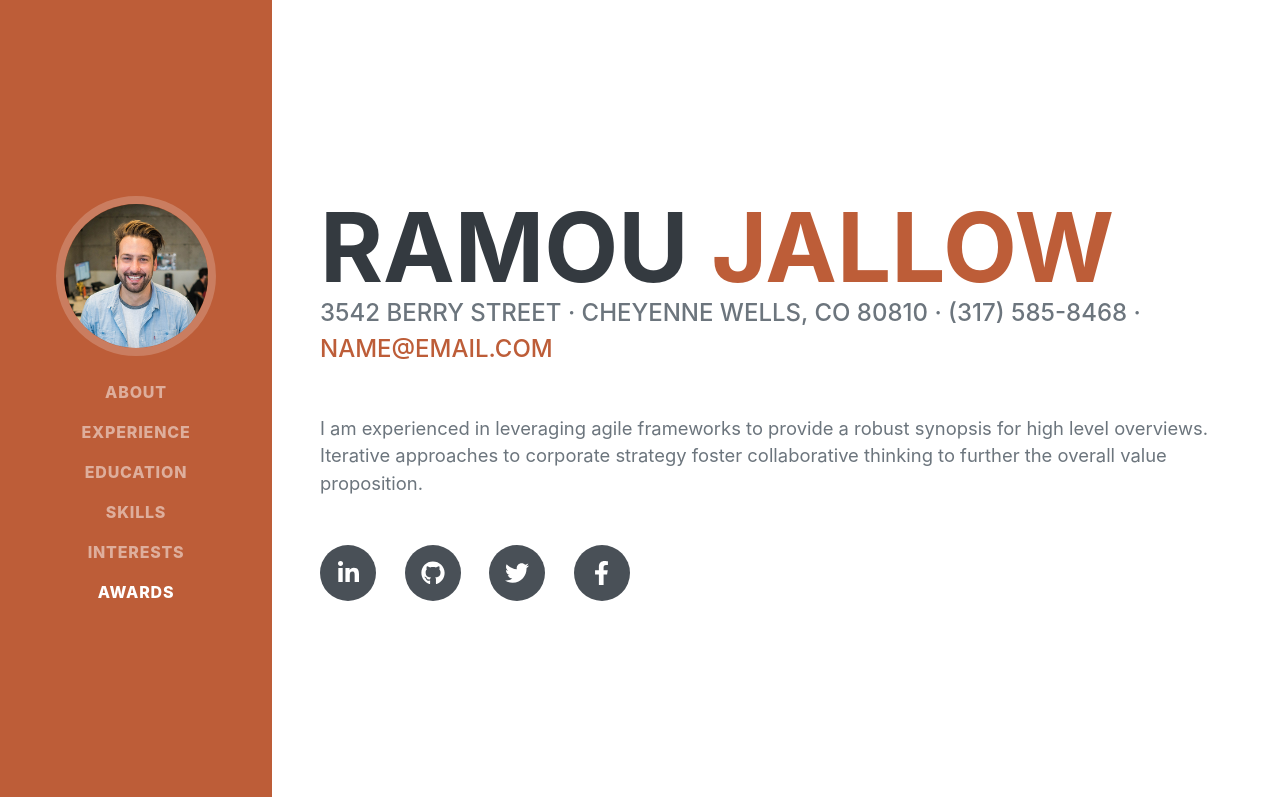
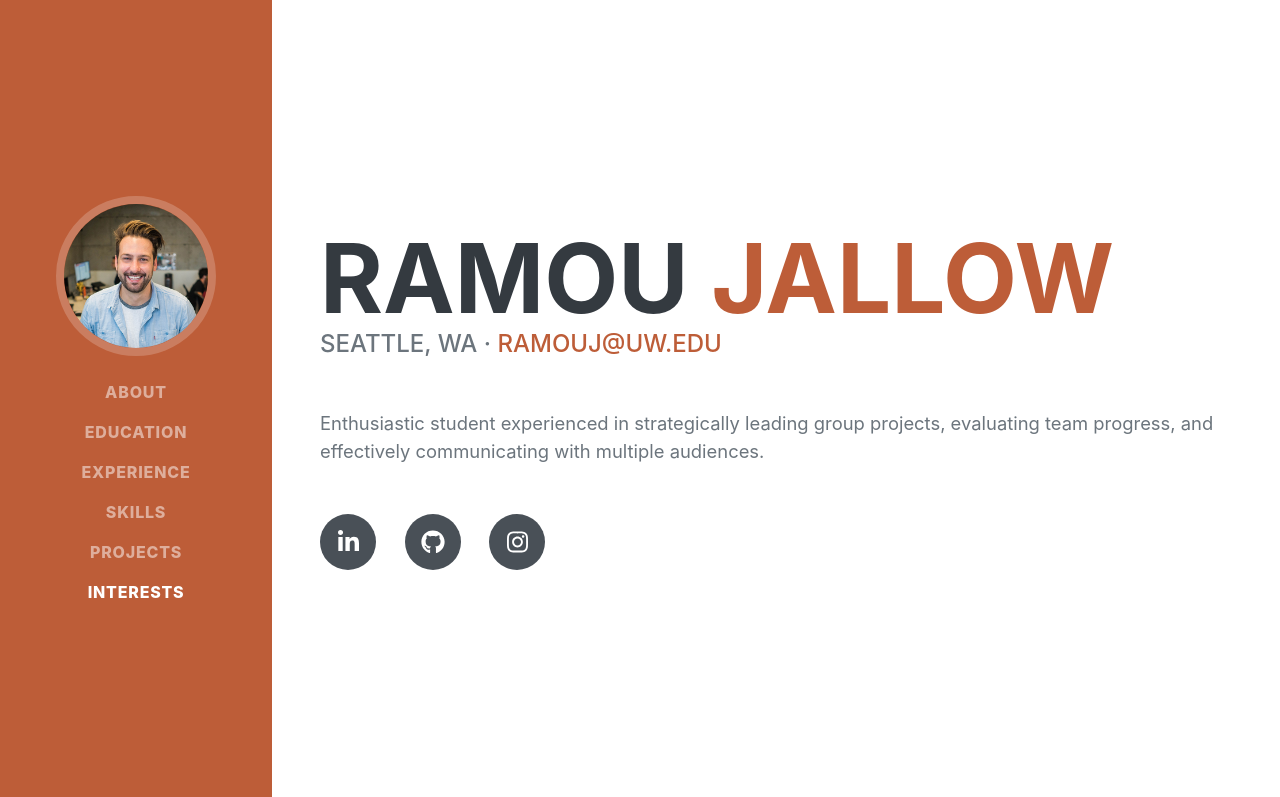
Before and after one commit to RamouJ/ramouj.github.io, a plain HTML site: page index.html in a window 1280 px wide. Shown: the top 797 px of the page. Drawn offline with nearby package versions, Linux system fonts and the light colour scheme; a web font is replaced by a local one.

Commit message:
Update index.html

```diff
--- a/index.html
+++ b/index.html
@@ -5,7 +5,7 @@
         <meta name="viewport" content="width=device-width, initial-scale=1, shrink-to-fit=no" />
         <meta name="description" content="" />
         <meta name="author" content="" />
-        <title>Resume - Start Bootstrap Theme</title>
+        <title>Thanks for visiting :)</title>
         <link rel="icon" type="image/x-icon" href="assets/img/favicon.ico" />
         <!-- Font Awesome icons (free version)-->
         <script src="https://use.fontawesome.com/releases/v5.15.1/js/all.js" crossorigin="anonymous"></script>
@@ -26,11 +26,11 @@
             <div class="collapse navbar-collapse" id="navbarSupportedContent">
                 <ul class="navbar-nav">
                     <li class="nav-item"><a class="nav-link js-scroll-trigger" href="#about">About</a></li>
-                    <li class="nav-item"><a class="nav-link js-scroll-trigger" href="#experience">Experience</a></li>
-                    <li class="nav-item"><a class="nav-link js-scroll-trigger" href="#education">Education</a></li>
+                    <li class="nav-item"><a class="nav-link js-scroll-trigger" href="#experience">Education</a></li>
+                    <li class="nav-item"><a class="nav-link js-scroll-trigger" href="#education">Experience</a></li>
                     <li class="nav-item"><a class="nav-link js-scroll-trigger" href="#skills">Skills</a></li>
-                    <li class="nav-item"><a class="nav-link js-scroll-trigger" href="#interests">Interests</a></li>
-                    <li class="nav-item"><a class="nav-link js-scroll-trigger" href="#awards">Awards</a></li>
+                    <li class="nav-item"><a class="nav-link js-scroll-trigger" href="#interests">Projects</a></li>
+                    <li class="nav-item"><a class="nav-link js-scroll-trigger" href="#awards">Interests</a></li>
                 </ul>
             </div>
         </nav>
@@ -44,15 +44,13 @@
                         <span class="text-primary">Jallow</span>
                     </h1>
                     <div class="subheading mb-5">
-                        3542 Berry Street · Cheyenne Wells, CO 80810 · (317) 585-8468 ·
-                        <a href="mailto:name@email.com">name@email.com</a>
+                        Seattle, WA · <a href="mailto:name@email.com">ramouj@uw.edu</a>
                     </div>
-                    <p class="lead mb-5">I am experienced in leveraging agile frameworks to provide a robust synopsis for high level overviews. Iterative approaches to corporate strategy foster collaborative thinking to further the overall value proposition.</p>
+                    <p class="lead mb-5"> Enthusiastic student experienced in strategically leading group projects, evaluating team progress, and effectively communicating with multiple audiences.</p>
                     <div class="social-icons">
-                        <a class="social-icon" href="#"><i class="fab fa-linkedin-in"></i></a>
-                        <a class="social-icon" href="#"><i class="fab fa-github"></i></a>
-                        <a class="social-icon" href="#"><i class="fab fa-twitter"></i></a>
-                        <a class="social-icon" href="#"><i class="fab fa-facebook-f"></i></a>
+                        <a class="social-icon" href="https://www.linkedin.com/in/ramoujallow/"><i class="fab fa-linkedin-in"></i></a>
+                        <a class="social-icon" href="https://github.com/ramouj"><i class="fab fa-github"></i></a>
+                        <a class="social-icon" href="https://www.instagram.com/ramou_moo/"><i class="fab fa-instagram"></i></a>
                     </div>
                 </div>
             </section>
```
